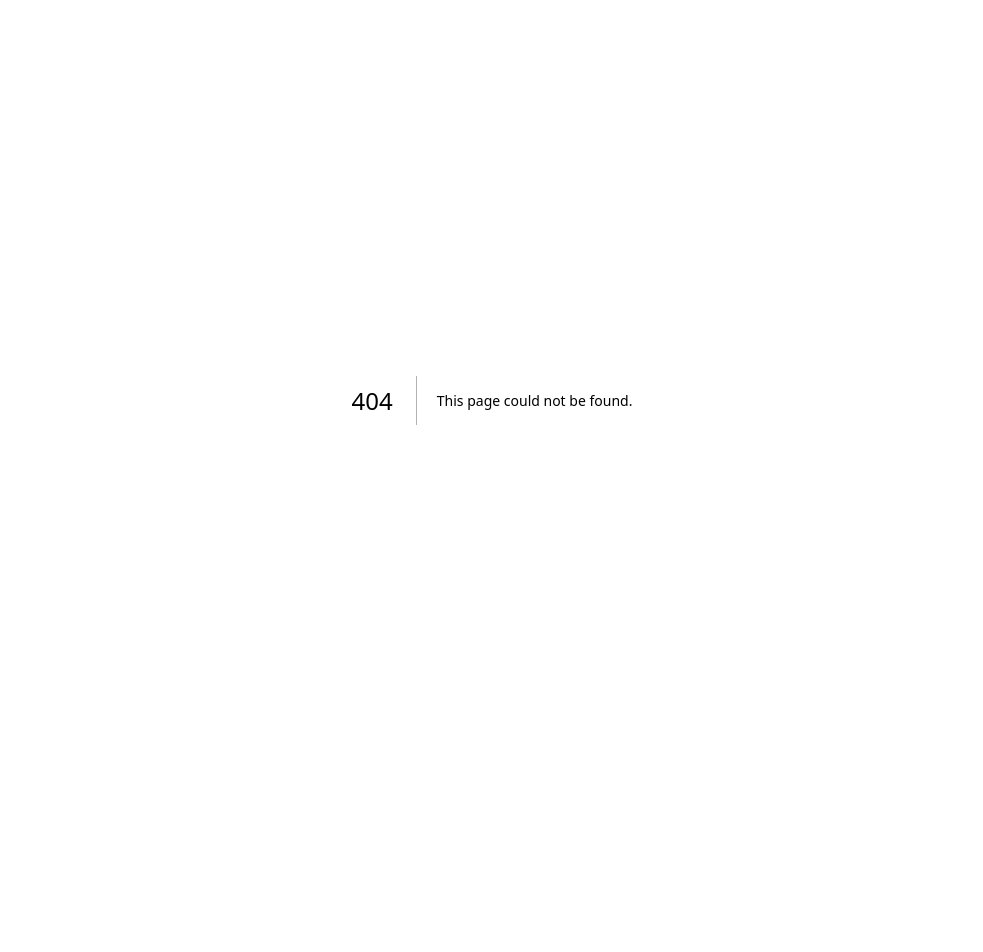
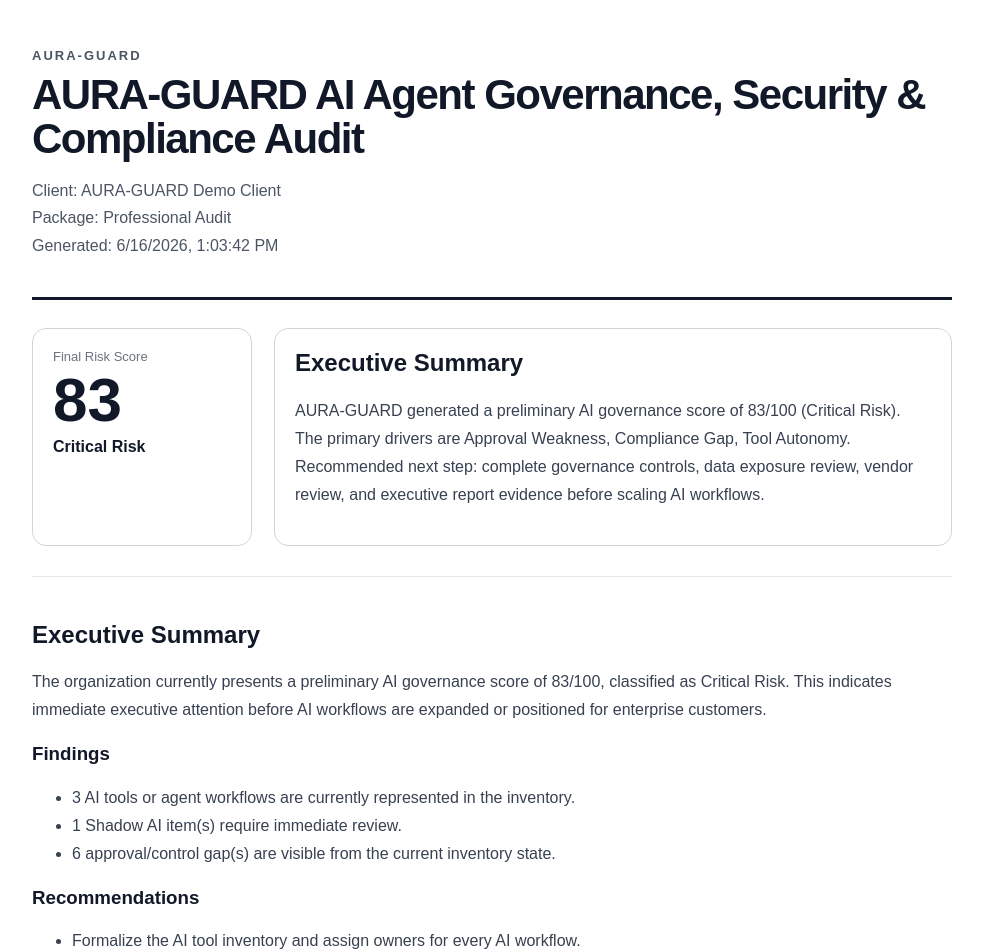
Before and after one commit to bisniskhusus019-hub/aura-guard-enterprise-os, a Next.js app: page /reports/print in a window 1280 px wide. Before the commit this address had no page. Shown: the top 952 px of the page, without its empty margins (148-1131 px from the left). Before the commit the page ends 800 px from the top, so only its background shows below. Built offline with nearby package versions, Linux system fonts and the light colour scheme; no server answers.

Commit message:
Add printable report page

```diff
--- /dev/null
+++ b/app/reports/print/page.tsx
@@ -0,0 +1,74 @@
+import { generateAndStoreReport, getLatestStoredReport } from "@/lib/report-storage";
+
+export default async function PrintableReportPage() {
+  let report = await getLatestStoredReport();
+
+  if (!report) {
+    report = (await generateAndStoreReport()).report;
+  }
+
+  return (
+    <main style={{ background: "#ffffff", color: "#111827", minHeight: "100vh", padding: "48px 24px", fontFamily: "Arial, Helvetica, sans-serif" }}>
+      <article style={{ maxWidth: 920, margin: "0 auto" }}>
+        <header style={{ borderBottom: "3px solid #111827", paddingBottom: 22, marginBottom: 28 }}>
+          <div style={{ fontSize: 13, letterSpacing: 2, textTransform: "uppercase", color: "#4b5563", fontWeight: 700 }}>AURA-GUARD</div>
+          <h1 style={{ fontSize: 42, lineHeight: 1.05, letterSpacing: -1.5, margin: "10px 0" }}>{report.title}</h1>
+          <p style={{ color: "#4b5563", lineHeight: 1.7 }}>
+            Client: {report.clientName}<br />
+            Package: {report.packageTier}<br />
+            Generated: {new Date(report.generatedAt).toLocaleString()}
+          </p>
+        </header>
+
+        <section style={{ display: "grid", gridTemplateColumns: "220px 1fr", gap: 22, marginBottom: 30 }}>
+          <div style={{ border: "1px solid #d1d5db", borderRadius: 14, padding: 20 }}>
+            <div style={{ fontSize: 13, color: "#6b7280", marginBottom: 8 }}>Final Risk Score</div>
+            <div style={{ fontSize: 62, lineHeight: 0.9, fontWeight: 900 }}>{report.generatedScore}</div>
+            <div style={{ marginTop: 10, fontWeight: 800 }}>{report.generatedRiskBand}</div>
+          </div>
+          <div style={{ border: "1px solid #d1d5db", borderRadius: 14, padding: 20 }}>
+            <h2 style={{ marginTop: 0 }}>Executive Summary</h2>
+            <p style={{ color: "#374151", lineHeight: 1.75 }}>{report.payload.executiveSummary}</p>
+          </div>
+        </section>
+
+        {report.payload.sections.map((section) => (
+          <section key={section.title} style={{ pageBreakInside: "avoid", borderTop: "1px solid #e5e7eb", paddingTop: 24, marginTop: 24 }}>
+            <h2>{section.title}</h2>
+            <p style={{ color: "#374151", lineHeight: 1.75 }}>{section.summary}</p>
+            <h3>Findings</h3>
+            <ul style={{ color: "#374151", lineHeight: 1.75 }}>
+              {section.findings.map((item) => <li key={item}>{item}</li>)}
+            </ul>
+            <h3>Recommendations</h3>
+            <ul style={{ color: "#374151", lineHeight: 1.75 }}>
+              {section.recommendations.map((item) => <li key={item}>{item}</li>)}
+            </ul>
+          </section>
+        ))}
+
+        <section style={{ borderTop: "1px solid #e5e7eb", paddingTop: 24, marginTop: 24 }}>
+          <h2>30-Day Remediation Roadmap</h2>
+          <table style={{ width: "100%", borderCollapse: "collapse" }}>
+            <thead>
+              <tr>
+                <th style={{ textAlign: "left", borderBottom: "1px solid #d1d5db", padding: 10 }}>Timeline</th>
+                <th style={{ textAlign: "left", borderBottom: "1px solid #d1d5db", padding: 10 }}>Focus</th>
+                <th style={{ textAlign: "left", borderBottom: "1px solid #d1d5db", padding: 10 }}>Action</th>
+              </tr>
+            </thead>
+            <tbody>
+              {report.payload.remediationRoadmap.map((item) => (
+                <tr key={item.timeline}>
+                  <td style={{ borderBottom: "1px solid #e5e7eb", padding: 10 }}>{item.timeline}</td>
+                  <td style={{ borderBottom: "1px solid #e5e7eb", padding: 10 }}>{item.focus}</td>
+                  <td style={{ borderBottom: "1px solid #e5e7eb", padding: 10 }}>{item.action}</td>
+                </tr>
+              ))}
+            </tbody>
+          </table>
+        </section>
+      </article>
+    </main>
+  );
+}
```
